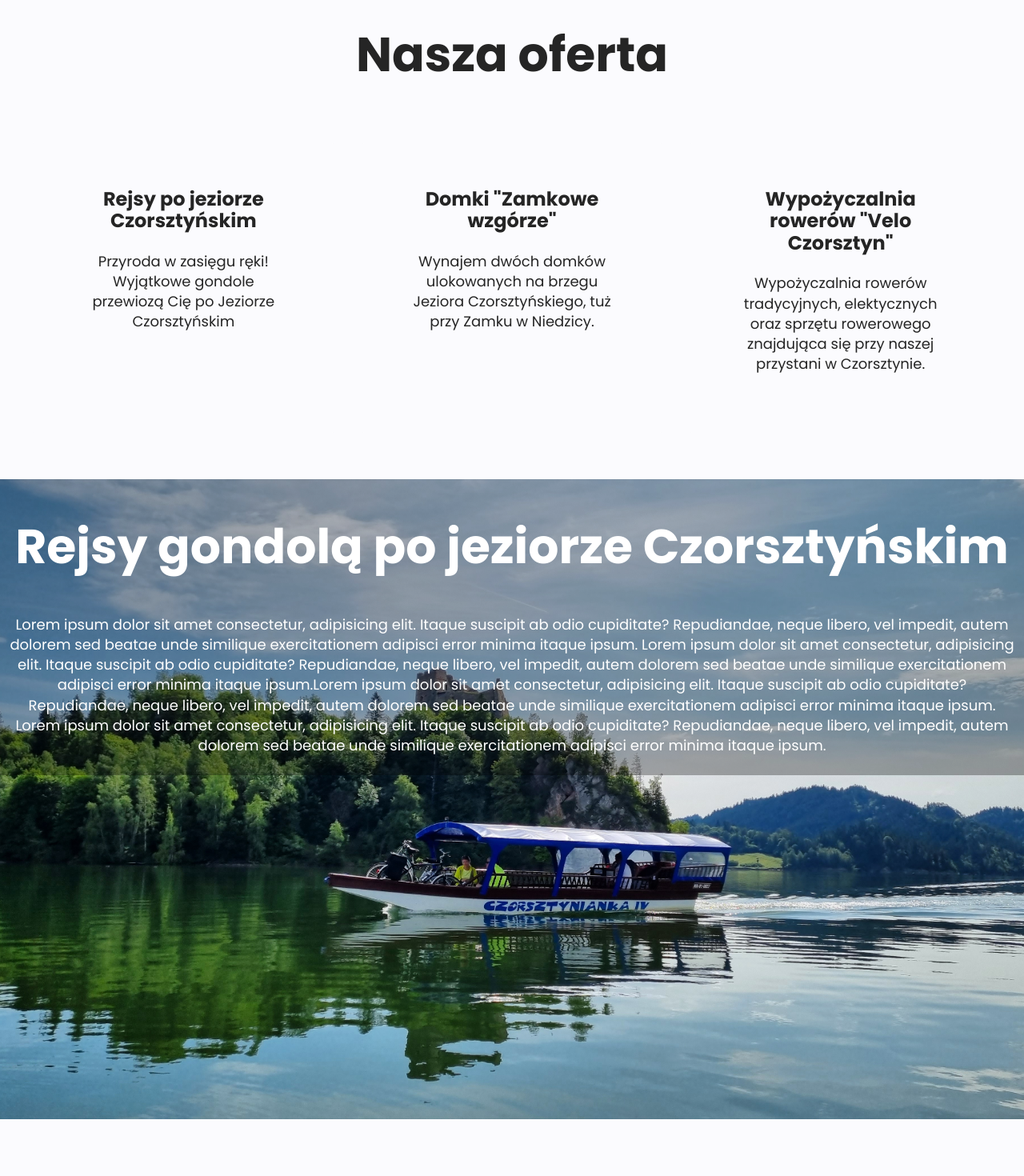
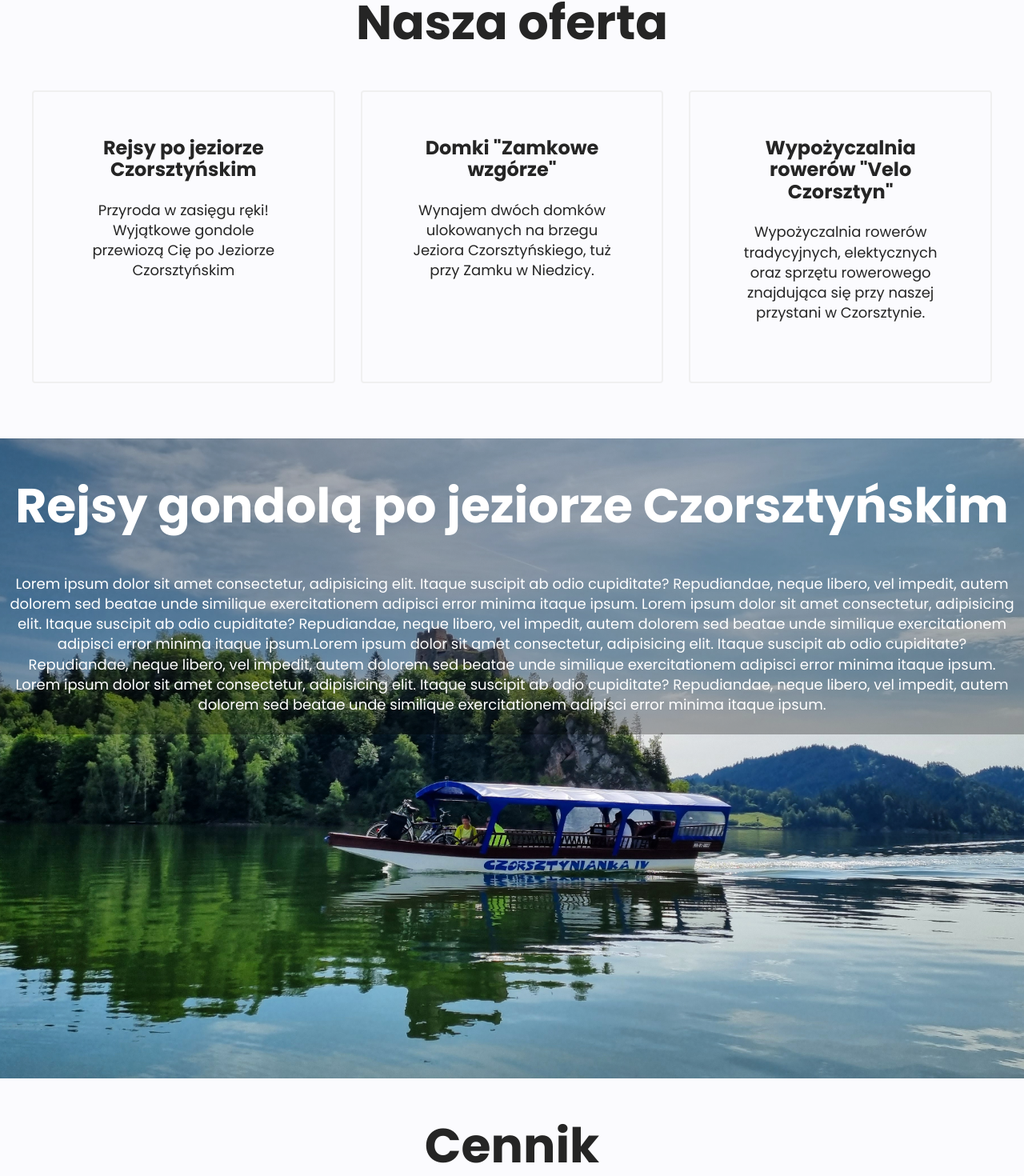
Before and after one commit to KrzysiekWorwa/czorsztynianka-homepage, a React (Create React App) app: page / in a window 1280 px wide. Shown: the part 856-2326 px from the top of the page at 80% size. Before the commit the page ends 2255 px from the top, so only its background shows below. Built offline with nearby package versions, Linux system fonts and the light colour scheme.

Commit message:
changing content section padding

```diff
--- /dev/null
+++ b/src/components/Content/Cruises/Price/index.js
@@ -0,0 +1,11 @@
+import { Header, Wrapper } from "../../Offer/styled";
+
+const Prices = () => (
+    <Wrapper>
+        <Header>
+            Cennik
+        </Header>
+    </Wrapper>
+);
+
+export default Prices;
--- /dev/null
+++ b/src/components/Content/Cruises/Price/styled.js
@@ -0,0 +1 @@
+import styled from "styled-components";
--- a/src/components/Content/Offer/styled.js
+++ b/src/components/Content/Offer/styled.js
@@ -6,6 +6,8 @@ export const Wrapper = styled.section`
     align-items: center;
     padding: 40px;
     text-align: center;
+    padding-top: 0px;
+    padding-bottom: 69px;
 `;
 
 
@@ -24,7 +26,7 @@ export const List = styled.ul`
     grid-gap: 32px;
     list-style: none;
     padding: 0;
-    margin-top: 24px;
+    margin: 0;
 
     @media (max-width: 991px) {
         grid-template-columns: 1fr;
@@ -35,7 +37,7 @@ export const List = styled.ul`
 export const Tile = styled.li`
     padding: 56px;
     border-radius: 4px;
-    border: 2px solid  #FBFBFE;
+    border: 2px solid rgb(240, 240, 240);
     margin: 0;
 
     &:hover {
--- a/src/components/Content/index.js
+++ b/src/components/Content/index.js
@@ -1,4 +1,5 @@
 import Cruises from "./Cruises";
+import Prices from "./Cruises/Price";
 import Offer from "./Offer";
 import { Container } from "./styled";
 
@@ -7,6 +8,7 @@ const Content = () => {
         <Container>
             <Offer />
             <Cruises />
+            <Prices />
         </ Container>
     );
 };
```
Also changed, not shown: src/components/Content/Price/index.js (deleted), src/components/Content/Price/styled.js (deleted).
